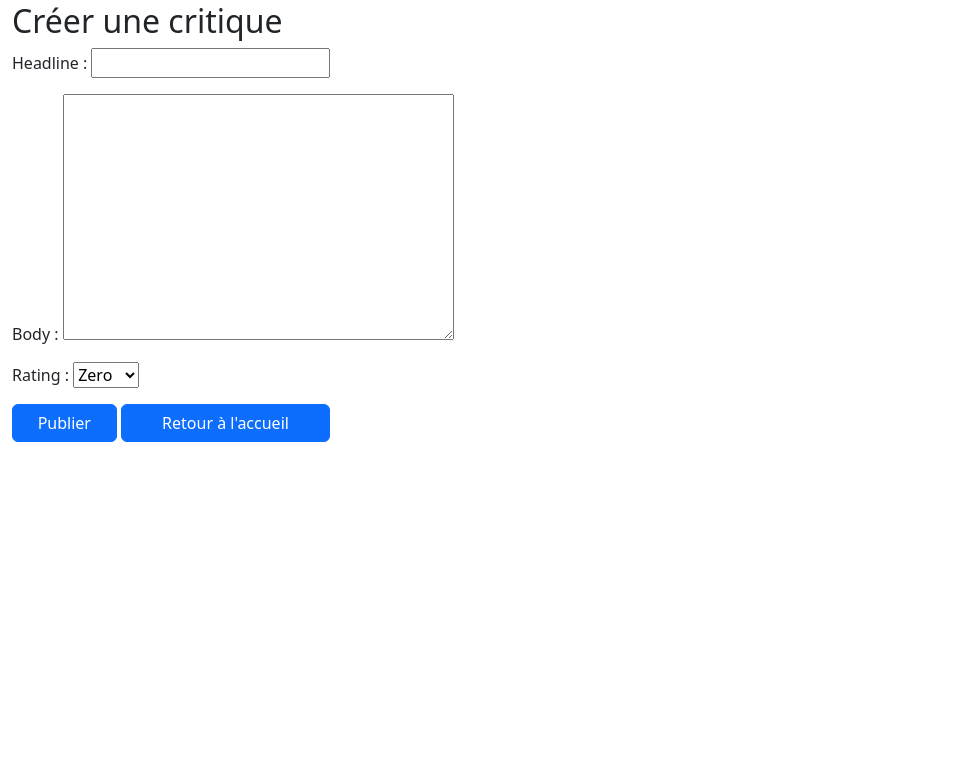
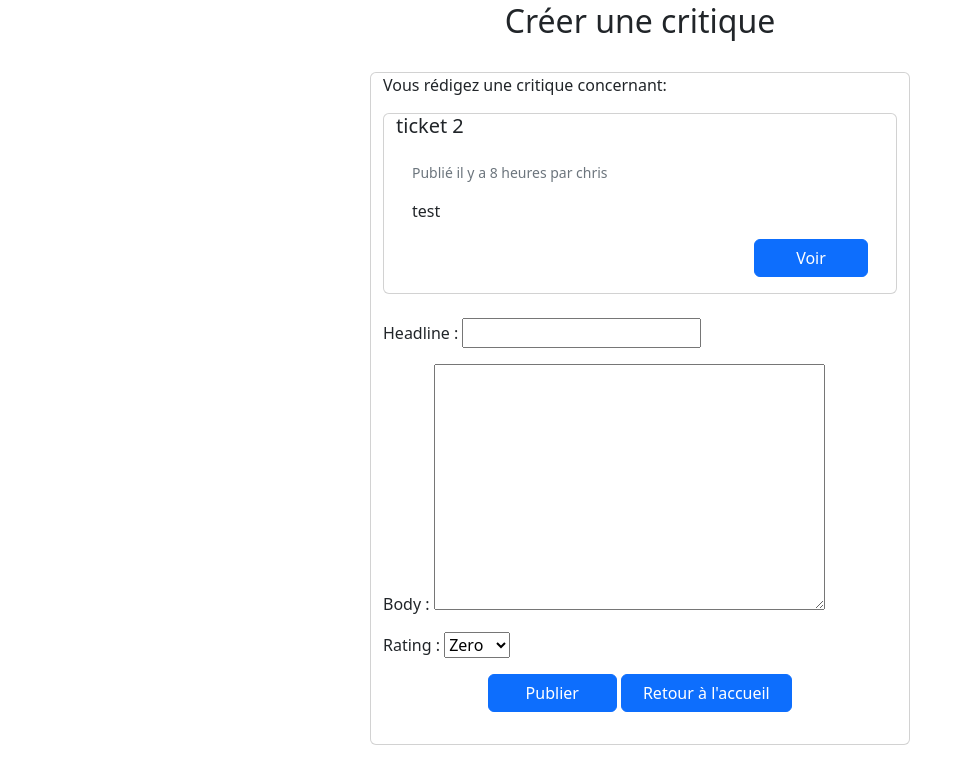
Before and after one commit to ChristelleDS/OC_Projet9, a Django app: page /ticket/3/review/create/ in a window 1280 px wide. Shown: the part 94-863 px from the top of the page, without its empty margins (0-961 px from the left). Before the commit the page ends 536 px from the top, so only its background shows below. Run offline with Django 4.2, Linux system fonts and the light colour scheme; a user stored in the database is signed in; data comes from the database, SQL or seed files in the repository; both versions use the stored data as it was after the commit; some libraries are stand-ins or nearby versions.

Commit message:
update ticket/x/review/create

```diff
--- a/reviews/templates/reviews/createReview.html
+++ b/reviews/templates/reviews/createReview.html
@@ -1,13 +1,22 @@
 {% extends 'base.html' %}
+{% load review_tag %}
 {% block content %}
 <div class="container-fluid">
-    <h2>Créer une critique</h2>
+    <div class="row text-center mb-4">
+        <h2>Créer une critique</h2>
+    </div>
+
+    <div class="row justify-content-center">
+        <div class="card mb-4" style="max-width: 540px;">
+          <div class="row g-0">
+            <p>Vous rédigez une critique concernant: </p>
+            {% include 'reviews/partials/ticket_snippet.html' with ticket=ticket %}
     <form method="post" enctype="multipart/form-data">
         {{ review_form.as_p }}
         {% csrf_token %}
-        <div class="row">
-            <p><button class="btn btn-primary col-1" type="submit" >Publier</button>
-            <a class="btn btn-primary col-2" href="{% url 'home' %}">Retour à l'accueil </a></p>
+        <div class="row text-center">
+            <p><button class="btn btn-primary col-3" type="submit" >Publier</button>
+            <a class="btn btn-primary col-4" href="{% url 'home' %}">Retour à l'accueil </a></p>
         </div>
     </form>
 </div>
--- a/reviews/templates/reviews/feed.html
+++ b/reviews/templates/reviews/feed.html
@@ -1,6 +1,7 @@
 {% extends 'base.html' %}
 {% load review_tag %}
 {% block content %}
+<div class="container-fluid">
     <div class="row text-center mb-4">
         <h2>Home Page</h2>
     </div>
@@ -21,4 +22,6 @@
             {% endif %}
         {% endfor %}
     </div>
+</div>
+
 {% endblock content %}
--- a/reviews/templates/reviews/partials/review_snippet.html
+++ b/reviews/templates/reviews/partials/review_snippet.html
@@ -1,6 +1,7 @@
 {% load review_tag %}
 <div class="container-fluid">
     <div class="post card-body">
+        <h2 class="card-header">Critique publiée</h2>
         <h2 class="card-title">{{ review.headline }}</h2>
             {% if review.rating == 0 %}
                 <i class="fa-regular fa-star"></i>
--- a/reviews/views.py
+++ b/reviews/views.py
@@ -99,6 +99,7 @@ def createReview(request, ticket_id):
             return redirect('home')
     context = {
         'review_form': review_form,
+        'ticket': ticket,
     }
     return render(request, 'reviews/createReview.html', context=context)
 
```
Also changed, not shown: reviews/templates/reviews/follow_users_form.html (+9 -0 lines), db.sqlite3, media/test_image2_6fXmg2s.jpg (added).
